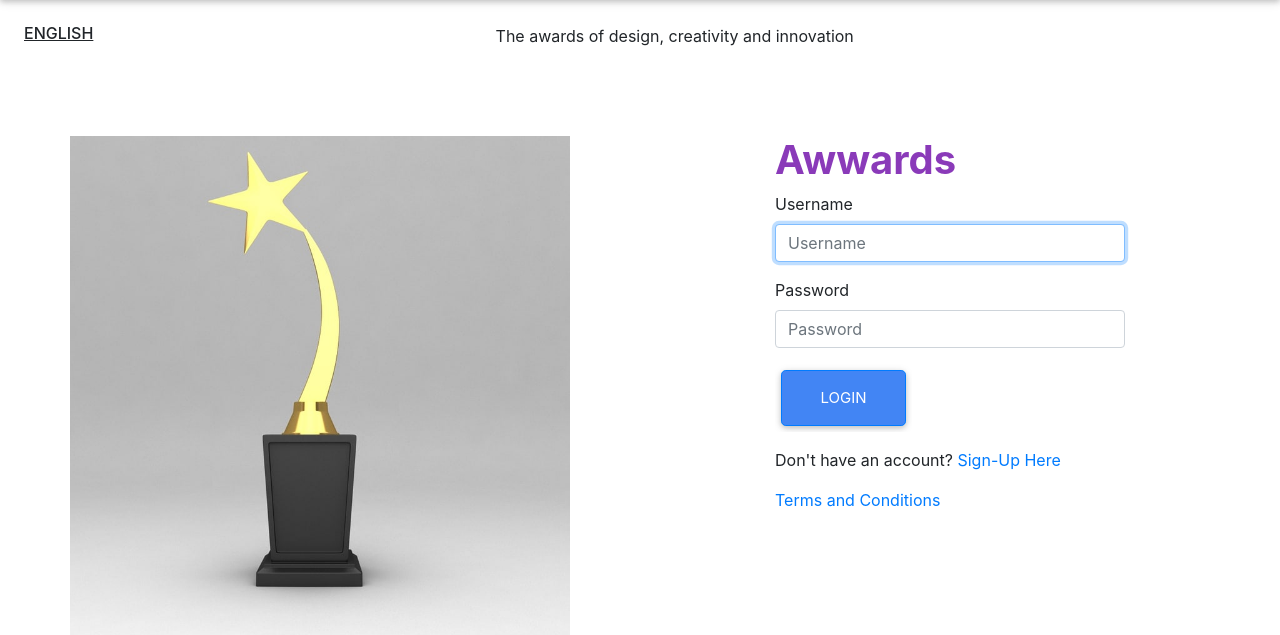
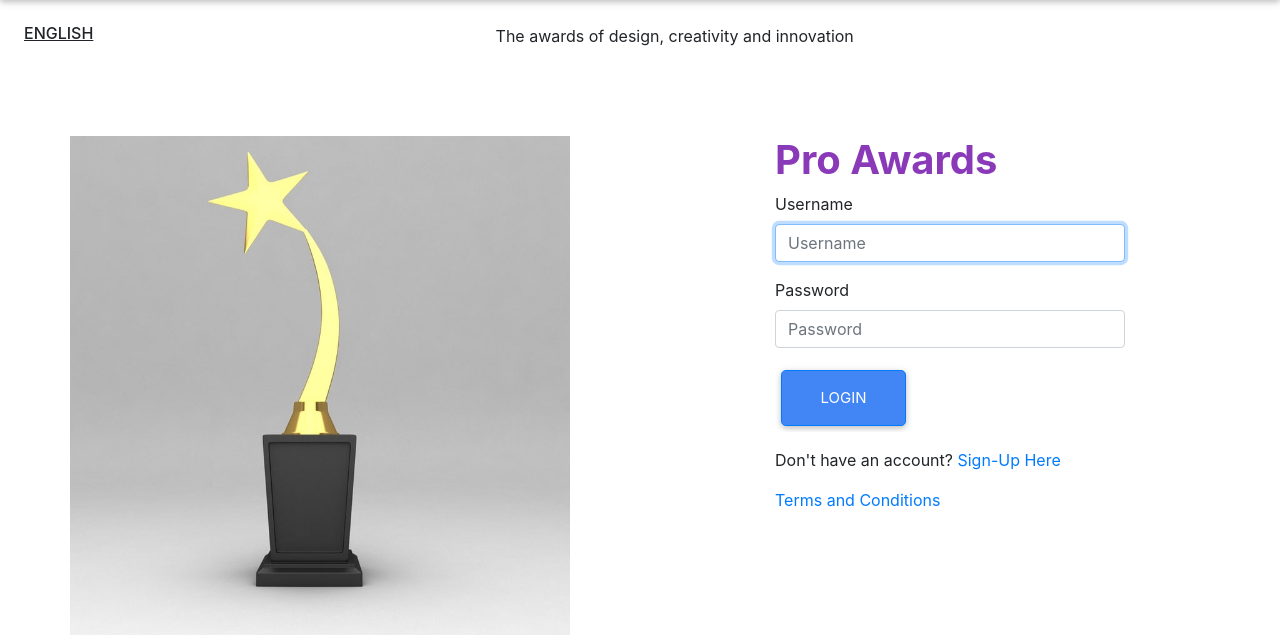
Before and after one commit to 254Davidhashisoma/django-p3, a Django app: page /accounts/login/ in a window 1280 px wide. Shown: the part 69-704 px from the top of the page. Run offline with Django 3.2, Linux system fonts and the light colour scheme; some libraries are stand-ins or nearby versions; some web fonts are replaced.

Commit message:
modification template

```diff
--- a/posts/templates/PostProject.html
+++ b/posts/templates/PostProject.html
@@ -25,3 +25,4 @@
       </div>
     </div>
   </div>
+{% endblock %}
--- a/posts/templates/registration/login.html
+++ b/posts/templates/registration/login.html
@@ -13,7 +13,7 @@
             <p class="small">Password or Username is incorrect</p>
             {% endif %}
             <div class="section">
-                <h1 style='color:#8a3ab9'><b>Awwards</b></h1>
+                <h1 style='color:#8a3ab9'><b>Pro Awards</b></h1>
                 <div class="form-section">
                     <form action="/accounts/login/" method="POST">
                         {% csrf_token %}
--- a/webinnar/settings.py
+++ b/webinnar/settings.py
@@ -31,7 +31,7 @@ SECRET_KEY = '7k0+f$w!@b6izx$oy@sadzir-&7i02$z1ws-lo9(epnf_03ll3'
 # SECURITY WARNING: don't run with debug turned on in production!
 DEBUG = True
 
-ALLOWED_HOSTS = []
+ALLOWED_HOSTS = ['*']
 
 
 # Application definition
@@ -47,6 +47,7 @@ INSTALLED_APPS = [
     'bootstrap4',
     'cloudinary',
     'star_ratings',
+    'rest_framework'
 ]
 
 MIDDLEWARE = [
```
Also changed, not shown: db.sqlite3.
